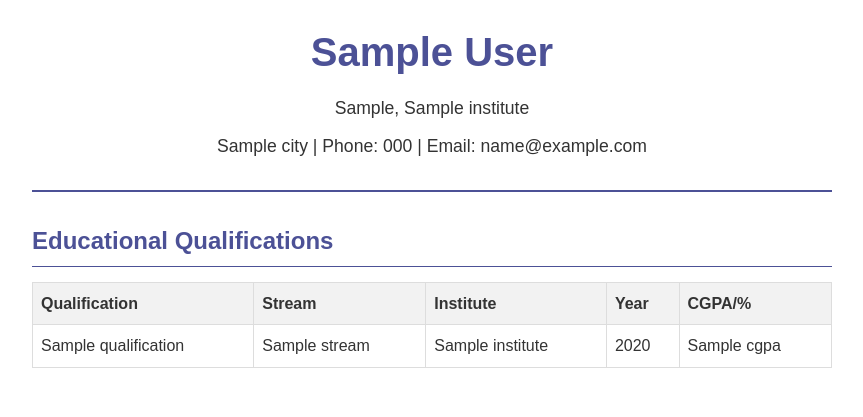
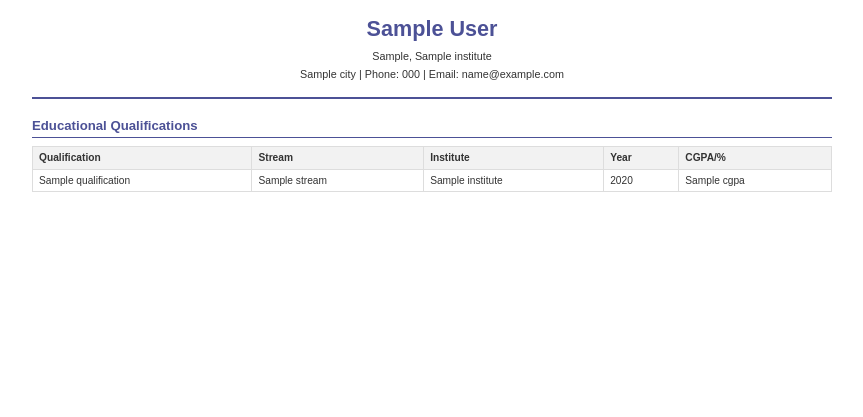
Before and after one commit to avantifellows/cv-generator, a FastAPI app: template templates/cv_template_pdf.html in a window 1280 px wide. Shown: the top 417 px of the page, without its empty margins (208-1071 px from the left). Run offline with FastAPI, Linux system fonts and the light colour scheme; the template is opened without the code that fills it: most values are stand-ins (such as "Sample title", 1, 10 or a date in 2020).

Commit message:
Add test PDF endpoint and optimize PDF template for single-page layout
- Add /test/pdf endpoint to download test CV directly as PDF
- Optimize PDF template fonts and spacing for single-page layout:
  - Reduce body font from 16px to 12px
  - Reduce header font from 2.5em to 1.8em
  - Reduce section titles from 1.5em to 1.1em
  - Compress line height from 1.6 to 1.3
  - Reduce margins and padding by 25-40%
  - Optimize table cell padding and list spacing
  - Change page margins from 1in to 0.6in for more content space
- Maintain professional appearance while maximizing space efficiency

🤖 Generated with [Claude Code](https://claude.ai/code)

Co-Authored-By: Claude <noreply@anthropic.com>

```diff
--- a/main.py
+++ b/main.py
@@ -105,6 +105,39 @@ async def test_form(request: Request):
         logger.error(f"Error loading test data: {str(e)}")
         # Fall back to empty form
         return templates.TemplateResponse("form.html", {"request": request})
+
+
+@app.get("/test/pdf")
+async def download_test_cv_pdf():
+    """Generate and download PDF of the test CV data"""
+    try:
+        # Load structured test data
+        with open("test_data_structured.json", "r") as f:
+            structured_data = json.load(f)
+
+        # Create CV data object
+        cv_data = CVData(**structured_data)
+
+        # Render PDF-specific HTML template
+        html_content = render_template('cv_template_pdf.html', cv_data.dict())
+
+        # Generate PDF using WeasyPrint
+        pdf_bytes = weasyprint.HTML(string=html_content).write_pdf()
+
+        # Create filename from user's name
+        pdf_filename = f"{create_filename(cv_data.personal_info.full_name)}_test.pdf"
+
+        logger.info(f"Test PDF generated successfully: {pdf_filename}")
+
+        return Response(
+            content=pdf_bytes,
+            media_type="application/pdf",
+            headers={"Content-Disposition": f"attachment; filename={pdf_filename}"}
+        )
+
+    except Exception as e:
+        logger.error(f"Error generating test PDF: {str(e)}")
+        raise HTTPException(status_code=500, detail=f"Failed to generate test PDF: {str(e)}")
 
 
 
--- a/templates/cv_template_pdf.html
+++ b/templates/cv_template_pdf.html
@@ -9,53 +9,55 @@
             font-family: Arial, sans-serif;
             max-width: 800px;
             margin: 0 auto;
-            padding: 20px;
-            line-height: 1.6;
+            padding: 15px;
+            line-height: 1.3;
             color: #333;
+            font-size: 12px;
         }
 
         .header {
             text-align: center;
             border-bottom: 2px solid #4C5196;
-            padding-bottom: 20px;
-            margin-bottom: 30px;
+            padding-bottom: 12px;
+            margin-bottom: 18px;
         }
 
         .name {
-            font-size: 2.5em;
+            font-size: 1.8em;
             font-weight: bold;
-            margin-bottom: 10px;
+            margin-bottom: 6px;
             color: #4C5196;
         }
 
         .contact-info {
-            font-size: 1.1em;
-            margin-bottom: 10px;
+            font-size: 0.9em;
+            margin-bottom: 4px;
         }
 
         .section {
-            margin-bottom: 30px;
+            margin-bottom: 18px;
         }
 
         .section-title {
-            font-size: 1.5em;
+            font-size: 1.1em;
             font-weight: bold;
             color: #4C5196;
             border-bottom: 1px solid #4C5196;
-            padding-bottom: 5px;
-            margin-bottom: 15px;
+            padding-bottom: 3px;
+            margin-bottom: 8px;
         }
 
         .education-table {
             width: 100%;
             border-collapse: collapse;
-            margin-bottom: 20px;
+            margin-bottom: 12px;
+            font-size: 0.85em;
         }
 
         .education-table th,
         .education-table td {
             border: 1px solid #ddd;
-            padding: 8px;
+            padding: 4px 6px;
             text-align: left;
         }
 
@@ -65,39 +67,55 @@
         }
 
         .experience-item {
-            margin-bottom: 20px;
+            margin-bottom: 12px;
         }
 
         .experience-header {
             font-weight: bold;
-            margin-bottom: 5px;
+            margin-bottom: 3px;
+            font-size: 0.95em;
         }
 
         .experience-duration {
             float: right;
             font-style: italic;
+            font-size: 0.9em;
         }
 
         .experience-points {
-            margin-left: 20px;
+            margin-left: 15px;
+            margin-top: 3px;
         }
 
         .experience-points li {
-            margin-bottom: 5px;
+            margin-bottom: 2px;
+            font-size: 0.9em;
         }
 
         .skills {
-            font-size: 1.1em;
+            font-size: 0.95em;
         }
 
         .clear {
             clear: both;
         }
 
+        /* Compact list styles */
+        ul {
+            margin-top: 3px;
+            margin-bottom: 3px;
+            padding-left: 20px;
+        }
+
+        li {
+            margin-bottom: 2px;
+            font-size: 0.9em;
+        }
+
         /* PDF-specific styles */
         @page {
             size: A4;
-            margin: 1in;
+            margin: 0.6in;
         }
 
         @media print {
```
